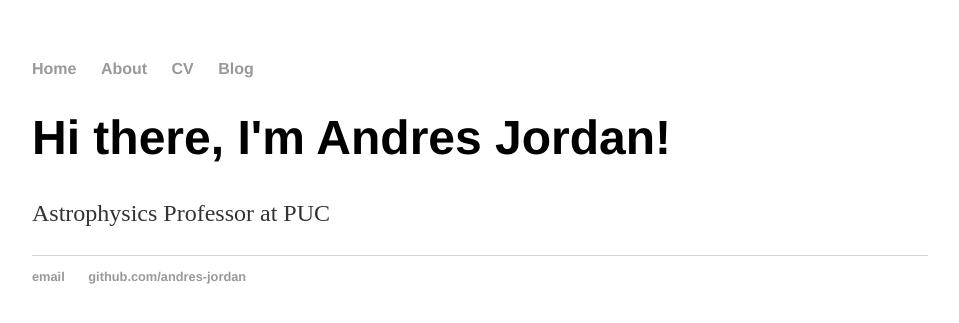
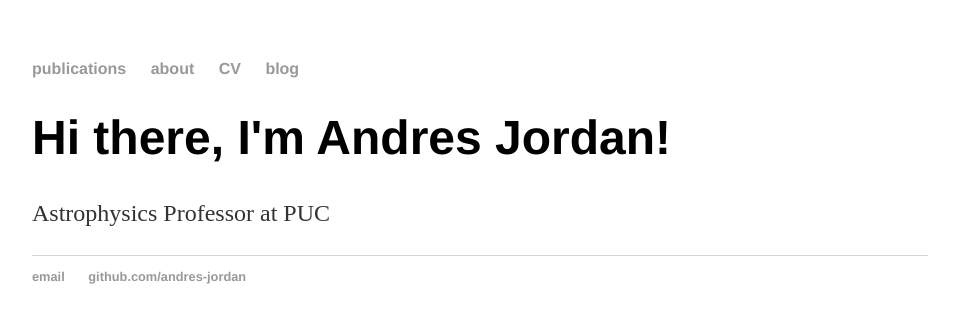
Before and after one commit to andres-jordan/andres-jordan.github.io, a Jekyll site: the page built from index.html, in a window 1280 px wide. Shown: the top 323 px of the page, without its empty margins (160-1119 px from the left). Built offline with Jekyll 4.4.1, drawn with Linux system fonts in a browser that asks for light colours.

Commit message:
Update default.html

```diff
--- a/_layouts/default.html
+++ b/_layouts/default.html
@@ -8,10 +8,10 @@
 		<body>
 			<nav>
 	    		<ul>
-	        		<li><a href="/">Home</a></li>
-		        	<li><a href="/about">About</a></li>
+	        		<li><a href="/">publications</a></li>
+		        	<li><a href="/about">about</a></li>
 	        		<li><a href="/cv">CV</a></li>
-	        		<li><a href="/blog">Blog</a></li>
+	        		<li><a href="/blog">blog</a></li>
 	    		</ul>
 			</nav>
 			<div class="container">
```
